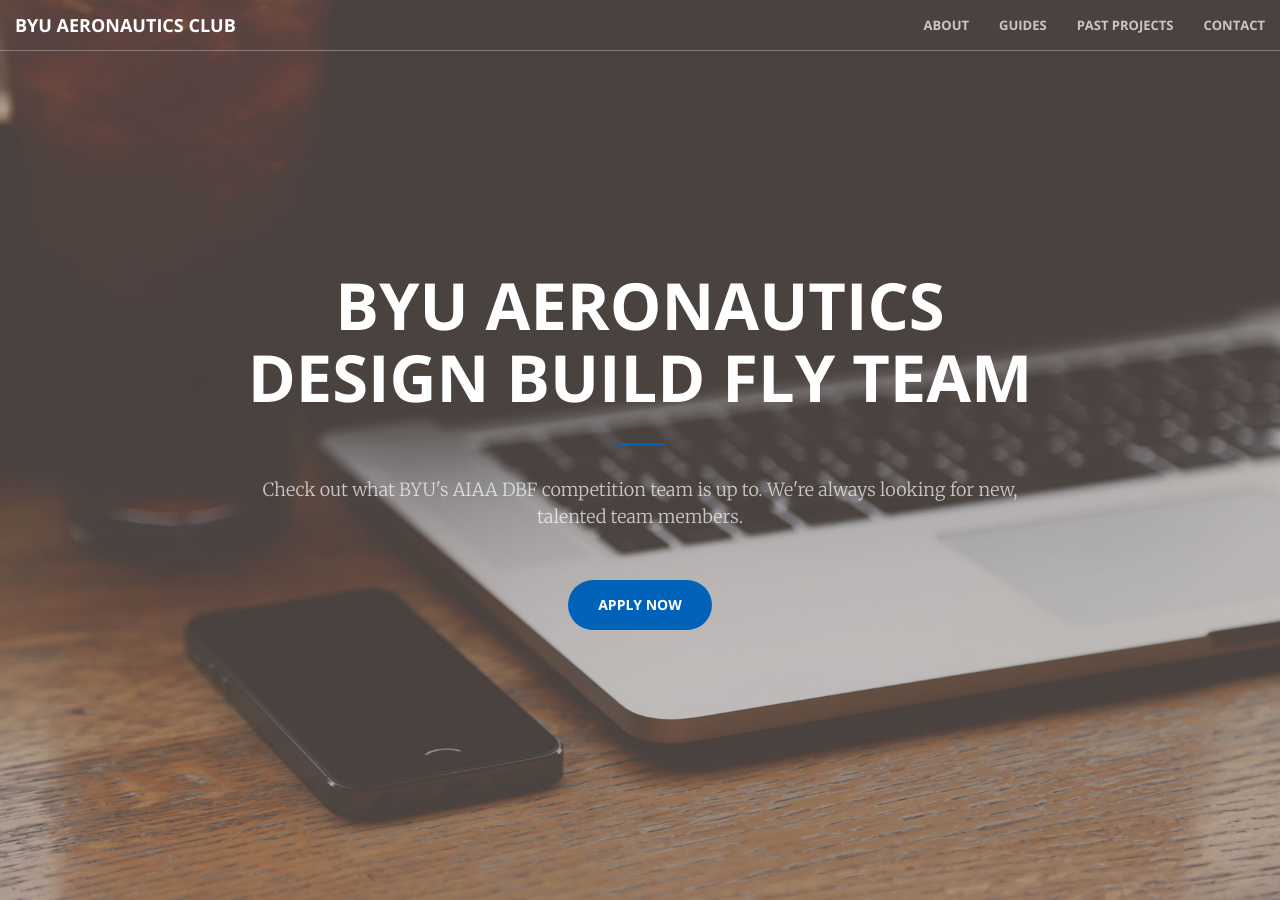
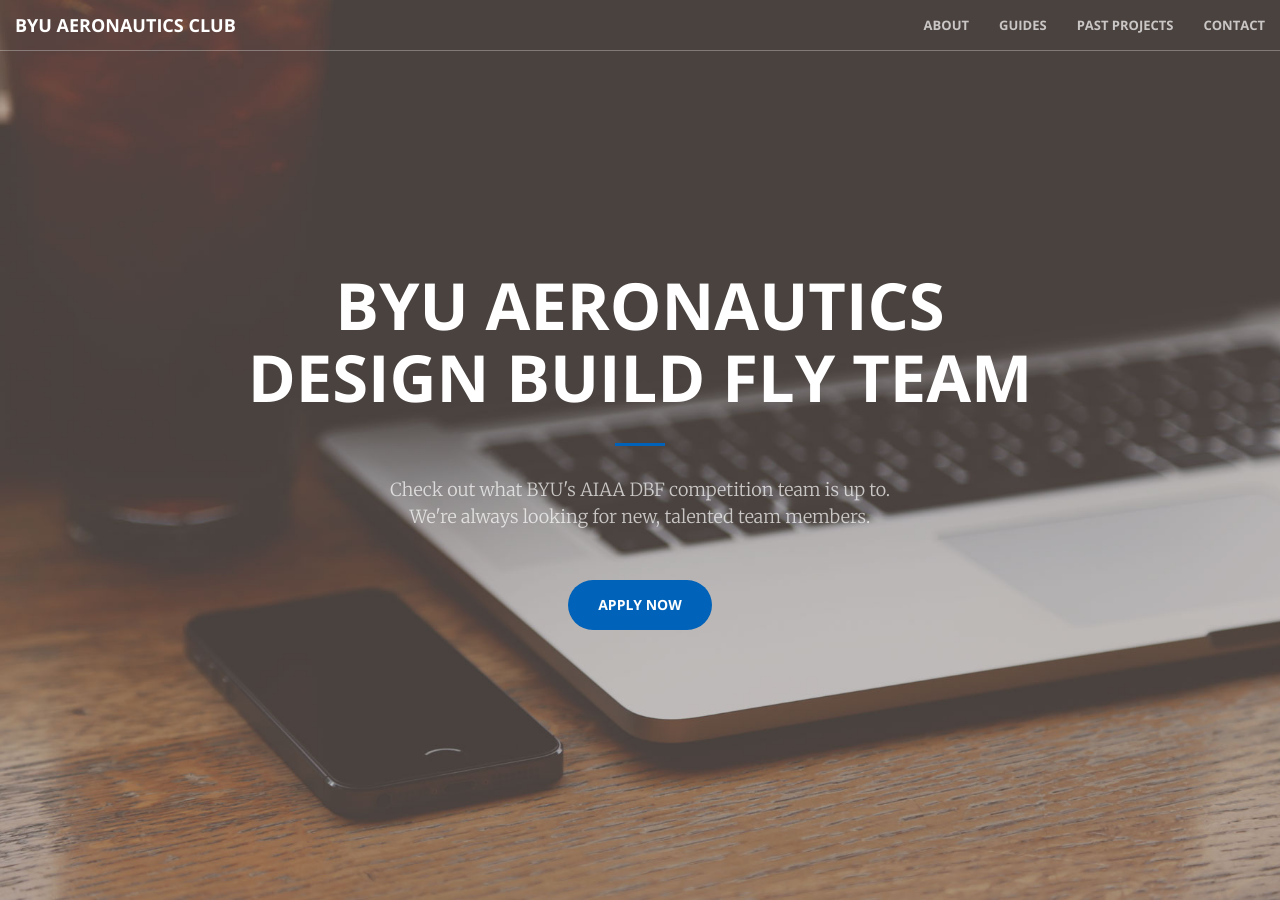
Before and after one commit to BYU-Aeronautics-Club/DBF, a Jekyll site: the page built from index.html, in a window 1280 px wide and 900 px high. Built offline with Jekyll 4.4.1, drawn with Linux system fonts in a browser that asks for light colours.

Commit message:
another newline

```diff
--- a/_includes/header.html
+++ b/_includes/header.html
@@ -4,7 +4,8 @@
             <h1>BYU Aeronautics
                 <br>Design Build Fly Team</h1>
             <hr>
-            <p>Check out what BYU's AIAA DBF competition team is up to.  We're always looking for new, talented team members.</p>
+            <p>Check out what BYU's AIAA DBF competition team is up to.
+                <br>We're always looking for new, talented team members.</p>
             <a href="#about" class="btn btn-primary btn-xl page-scroll">Apply Now</a>
         </div>
     </div>
```
